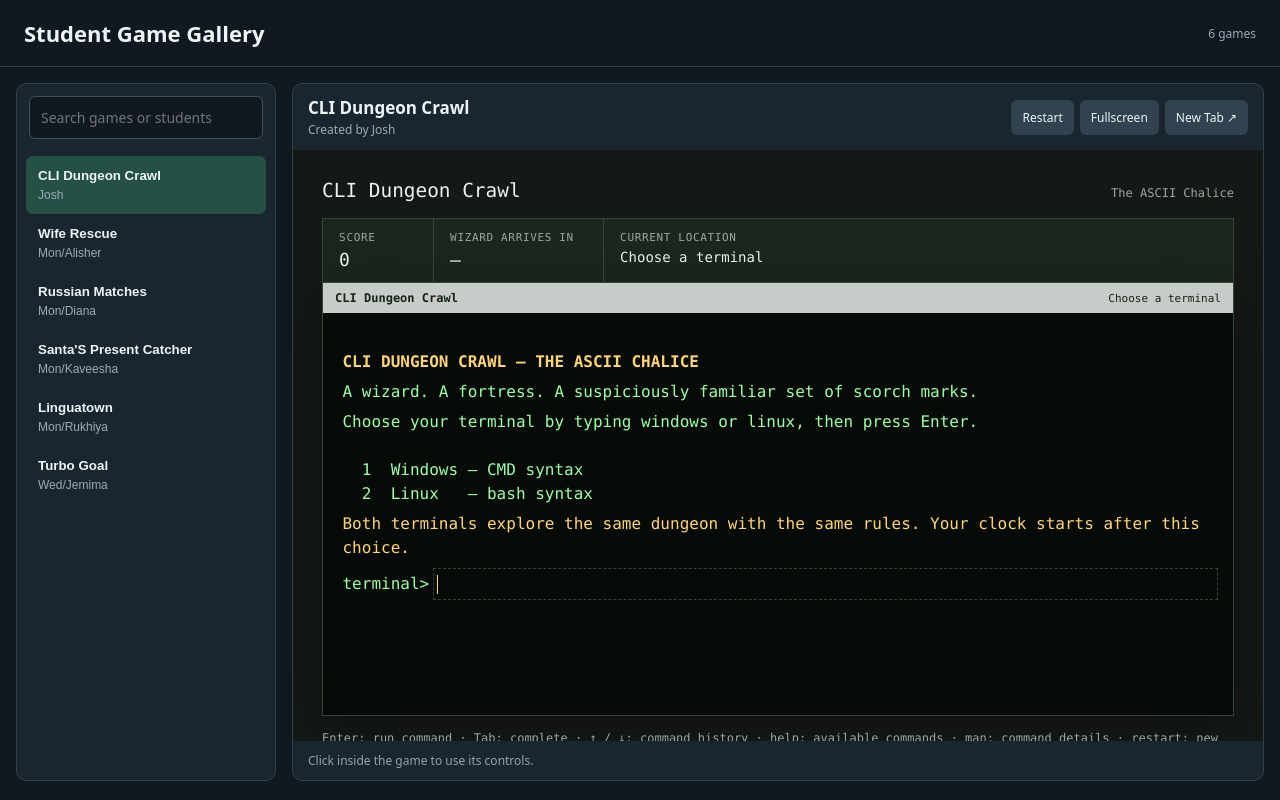
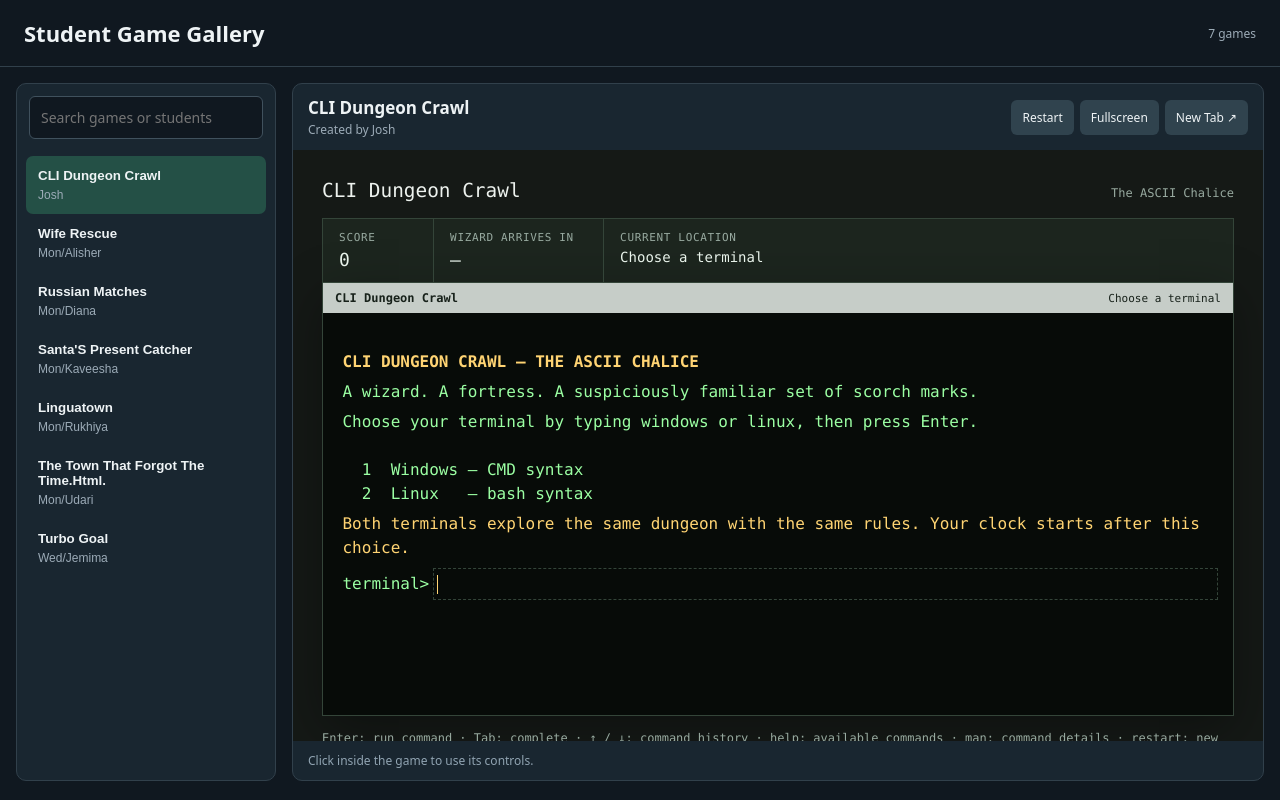
Before and after one commit to Josh-Teacher/ibm, a plain HTML site: page da/games/index.html in a window 1280 px wide. Drawn offline with Linux system fonts and the light colour scheme.

Commit message:
Update index.html

```diff
--- a/da/games/index.html
+++ b/da/games/index.html
@@ -223,7 +223,8 @@
     "mon/Alisher_Wife Rescue.html",
     "mon/Diana_Russian Matches.html",
     "mon/Rukhiya_Linguatown.html",
-    "mon/Kaveesha_Santa's Present Catcher.html"
+    "mon/Kaveesha_Santa's Present Catcher.html",
+    "mon/Udari_The Town That Forgot the Time.html."
   ];
 
   const $ = id => document.getElementById(id);
```
